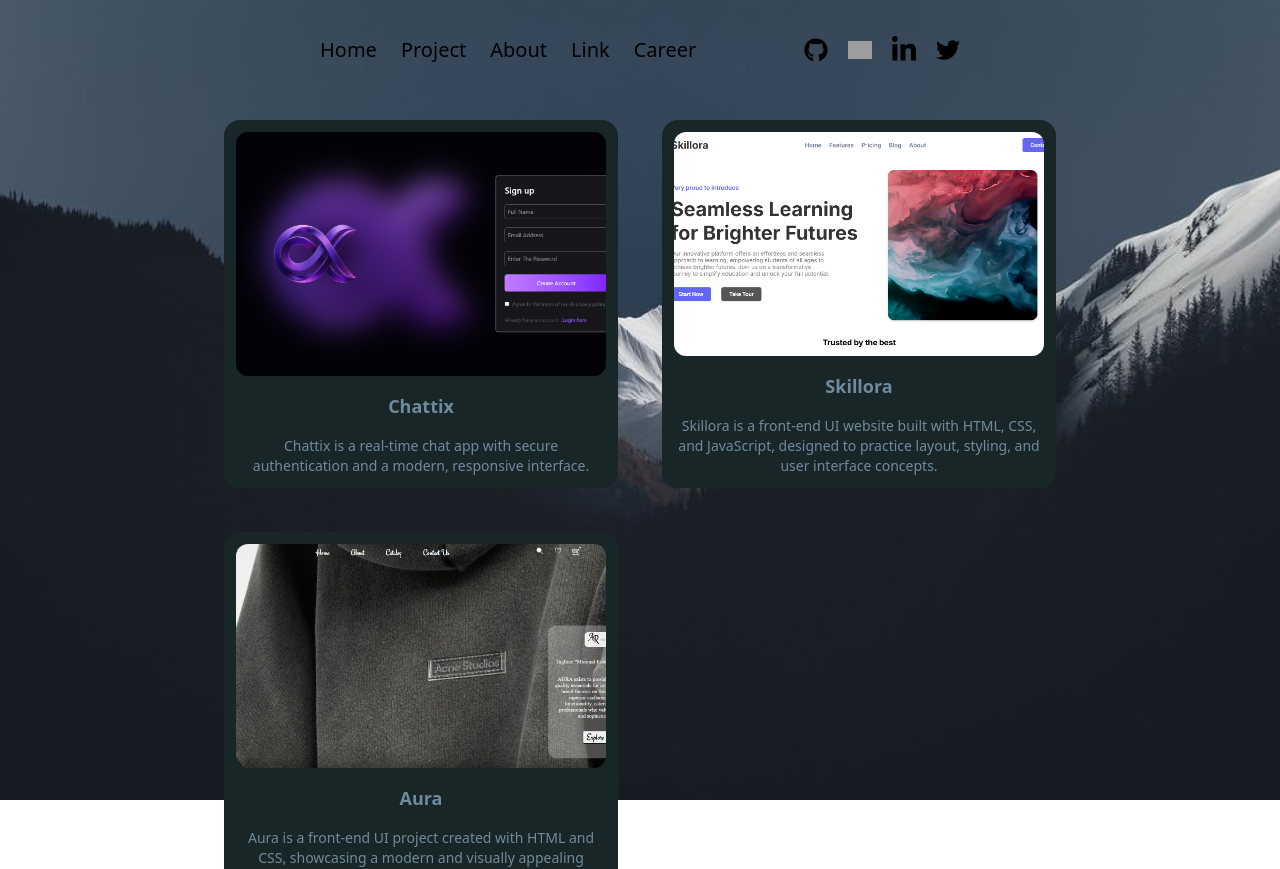
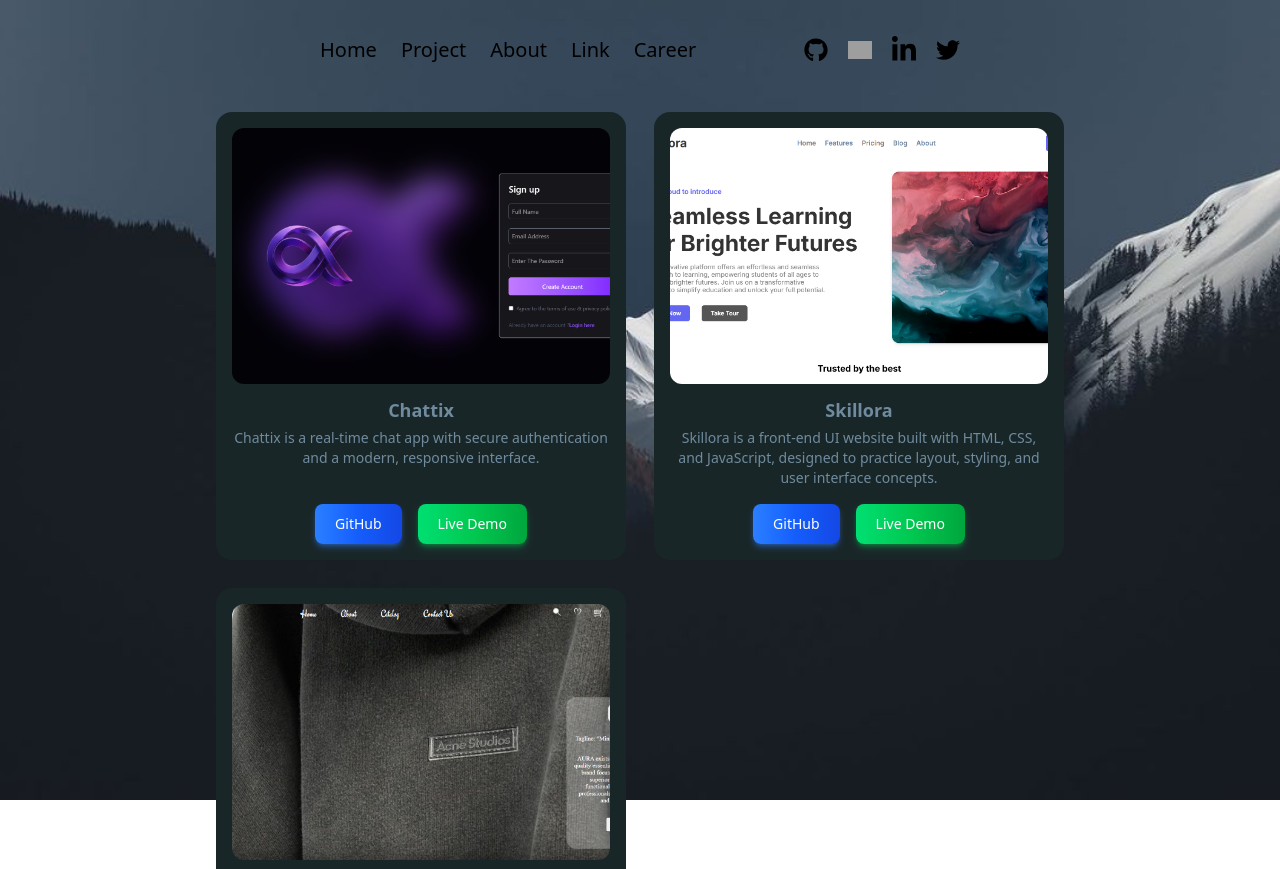
Before and after one commit to Suman0777/PortFolio, a React (Vite) app: page /projects in a window 1280 px wide. Shown: the top 869 px of the page. Built offline with nearby package versions, Linux system fonts and the light colour scheme; grey boxes are pictures that could not be loaded.

Commit message:
Completed the Project portion

```diff
--- a/Pages/About.jsx
+++ b/Pages/About.jsx
@@ -68,7 +68,7 @@ const About = () => {
               </span>
             </span>
 
-            &nbsp;with a passion for building clean, scalable, and user-first web applications.
+            &nbsp;with a passion for building clean, scalable, and mobile-first web applications.
             I enjoy solving complex problems and turning ideas into reliable products that deliver real impact.
             Focused on maintainable code and seamless user experiences,
             I’m always learning, building, and pushing myself to create solutions that truly matter.
@@ -98,7 +98,6 @@ const About = () => {
       </div>
 
 
-
       {/* Resume Section */}
         <div className="mt-16 flex justify-center">
         <a
@@ -126,6 +125,49 @@ const About = () => {
             />
         </a>
         </div>
+
+
+
+
+    {/* Skill Section */}
+
+      <div className='mt-16 flex justify-center'>
+          <div className='bg-[#232B3B]/40 backdrop-blur-xl
+            p-5 rounded-2xl
+            w-full max-w-2xl
+            flex flex-col gap-3.5 items-center
+            cursor-pointer
+            hover:bg-[#232B3B]/30
+             transition'>
+            <h1 className='text-white font-medium'>
+                Skills
+            </h1>
+            <div className="grid grid-cols-3 sm:grid-cols-6 md:grid-cols-7 lg:grid-cols-9 gap-6 place-items-center">
+                <img src="https://cdn.simpleicons.org/javascript" width="30" className=' rounded-b-sm'/>
+                <img src="https://cdn.simpleicons.org/typescript" width="40" />
+                <img src="https://cdn.simpleicons.org/c" width="40" />
+                <img src="https://cdn.simpleicons.org/cplusplus" width="40" />
+                <img src="https://cdn.simpleicons.org/html5" width="40" />
+                <img src="https://cdn.simpleicons.org/css" width="40" />
+                <img src="https://cdn.simpleicons.org/react" width="40" />
+                <img src="https://cdn.simpleicons.org/redux" width="40" />
+                <img src="https://cdn.simpleicons.org/tailwindcss" width="40" />
+                <img src="https://cdn.simpleicons.org/vite" width="40" />
+                <img src="https://cdn.simpleicons.org/mongodb" width="40" />
+                <img src="https://cdn.simpleicons.org/mysql" width="40" />
+                <img src="https://cdn.simpleicons.org/postgresql" width="40" />
+                <img src="https://cdn.simpleicons.org/express" width="40" />
+                <img src="https://cdn.simpleicons.org/nodedotjs" width="40" />
+                <img src="https://cdn.simpleicons.org/git" width="40" />
+                <img src="https://cdn.simpleicons.org/github" width="40" />
+                <img src="https://cdn.simpleicons.org/postman" width="40" />
+                <img src="https://cdn.simpleicons.org/figma" width="40" />
+            </div>
+          </div>
+      </div>
+
+
+
     </div>
 
           </div>
--- a/Pages/Project.jsx
+++ b/Pages/Project.jsx
@@ -1,8 +1,6 @@
-import React, { useState } from "react";
+import React from "react";
 
 const Project = () => {
-  const [flippedIndex, setFlippedIndex] = useState(null);
-
   const cardsElement = [
     {
       imgins: "/project1.png",
@@ -25,56 +23,43 @@ const Project = () => {
       github: "https://github.com/Suman0777/Aura",
       live: "https://aura-ashen-delta.vercel.app/",
     },
-
   ];
 
   return (
     <div className="mx-auto mt-12 max-w-4xl px-2">
-      <div className=" m-4 grid grid-cols-1 md:grid-cols-2 gap-7">
+      <div className="m-4 grid grid-cols-1 md:grid-cols-2 gap-7">
         {cardsElement.map((item, index) => (
           <div
             key={index}
-            className="relative h-96 cursor-pointer"
-            onClick={() =>
-              setFlippedIndex(flippedIndex === index ? null : index)
-            }
+            className="
+              rounded-2xl bg-[#192628]
+              p-4 cursor-pointer
+              flex flex-col
+              transition-all duration-300 ease-out
+              hover:scale-105 hover:shadow-xl
+            "
           >
-            {/* Card container */}
-            <div
-              className={`relative h-full w-full rounded-2xl transition-transform duration-700
-                [transform-style:preserve-3d]
-                ${flippedIndex === index ? "rotate-y-180" : ""}
-              `}
-            >
-              {/* FRONT SIDE */}
-              <div className="absolute inset-0 bg-[#192628] rounded-2xl p-3 m-2 flex flex-col gap-4
-                [backface-visibility:hidden]"
-              >
-                <div className="h-64 overflow-hidden w-full bg-[#BFC9D1] rounded-xl">
+            {/* Image */}
+            <div className="h-64 w-full overflow-hidden rounded-xl bg-[#BFC9D1]">
               <img
                 src={item.imgins}
                 alt="project"
-                    className="w-full  h-full object-cover"
+                className="w-full h-full object-cover transition-transform duration-500 hover:scale-110"
               />
             </div>
-                <p className="text-lg font-bold text-center text-[#6f8b9d]">
+
+            {/* Title */}
+            <p className="mt-3 text-lg font-bold text-center text-[#6f8b9d]">
               {item.topic}
             </p>
-                <p className="text-sm text-center text-[#6f8b9d]">
+
+            {/* Description */}
+            <p className="mt-1 text-sm text-center text-[#6f8b9d]">
               {item.dec}
             </p>
-              </div>
 
-              {/* BACK SIDE */}
-              <div
-                className="absolute inset-0 bg-[#192628] rounded-2xl p-8
-                  flex flex-col items-center justify-center gap-6
-                  rotate-y-180 [backface-visibility:hidden]"
-              >
-                <p className="text-xl font-semibold text-white">
-                    Project Link
-                </p>
-
+            {/* Buttons (ALWAYS INSIDE) */}
+            <div className="mt-auto pt-4 flex justify-center gap-4">
               <a
                 href={item.github}
                 target="_blank"
@@ -82,19 +67,16 @@ const Project = () => {
                 className="
                   inline-flex items-center justify-center
                   text-white font-medium text-sm
-                    px-5 py-2.5 leading-5
-                    rounded-lg
+                  px-5 py-2.5 rounded-lg
                   bg-gradient-to-r from-blue-500 via-blue-600 to-blue-700
                   shadow-md shadow-blue-500/40
                   hover:bg-gradient-to-br
                   hover:shadow-lg hover:shadow-blue-600/50
-                    focus:outline-none focus:ring-4 focus:ring-blue-300
                   transition-all duration-300
                 "
               >
                 GitHub
               </a>
-
 
               <a
                 href={item.live}
@@ -103,20 +85,16 @@ const Project = () => {
                 className="
                   inline-flex items-center justify-center
                   text-white font-medium text-sm
-                    px-5 py-2.5 leading-5
-                    rounded-lg
+                  px-5 py-2.5 rounded-lg
                   bg-gradient-to-r from-green-400 via-green-500 to-green-600
                   shadow-md shadow-green-500/40
                   hover:bg-gradient-to-br
                   hover:shadow-lg hover:shadow-green-600/50
-                    focus:outline-none focus:ring-4 focus:ring-green-300
                   transition-all duration-300
                 "
               >
                 Live Demo
               </a>
-
-              </div>
             </div>
           </div>
         ))}
--- a/component/MiddleCom.jsx
+++ b/component/MiddleCom.jsx
@@ -69,7 +69,7 @@ const MiddleCom = () => {
             </span>
             </span>
 
-            &nbsp;with a passion for building clean, scalable, and user-first web applications.
+            &nbsp;with a passion for building clean, scalable, and mobile-first web applications.
             I enjoy solving complex problems and turning ideas into reliable products that deliver real impact.
             Focused on maintainable code and seamless user experiences,
             I’m always learning, building, and pushing myself to create solutions that truly matter.
```
Lines whose indentation alone changed are shown as unchanged.
